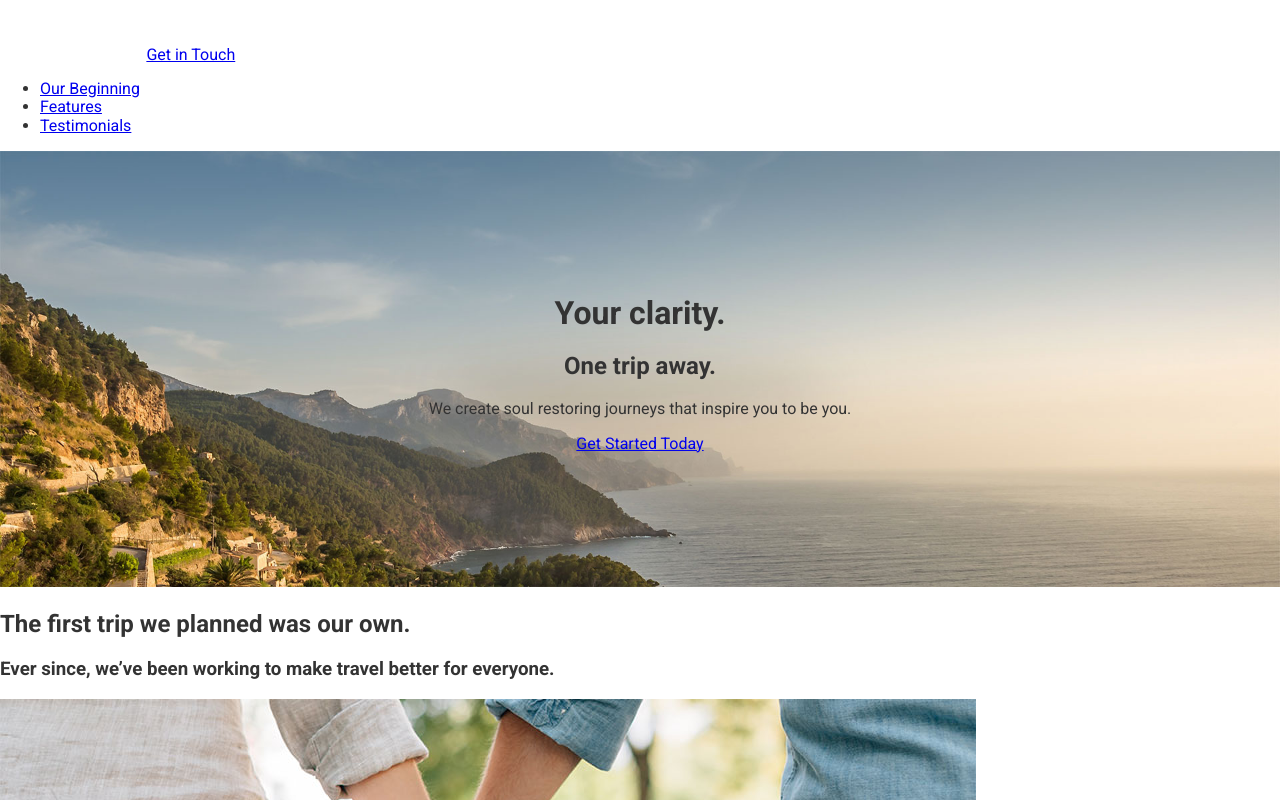
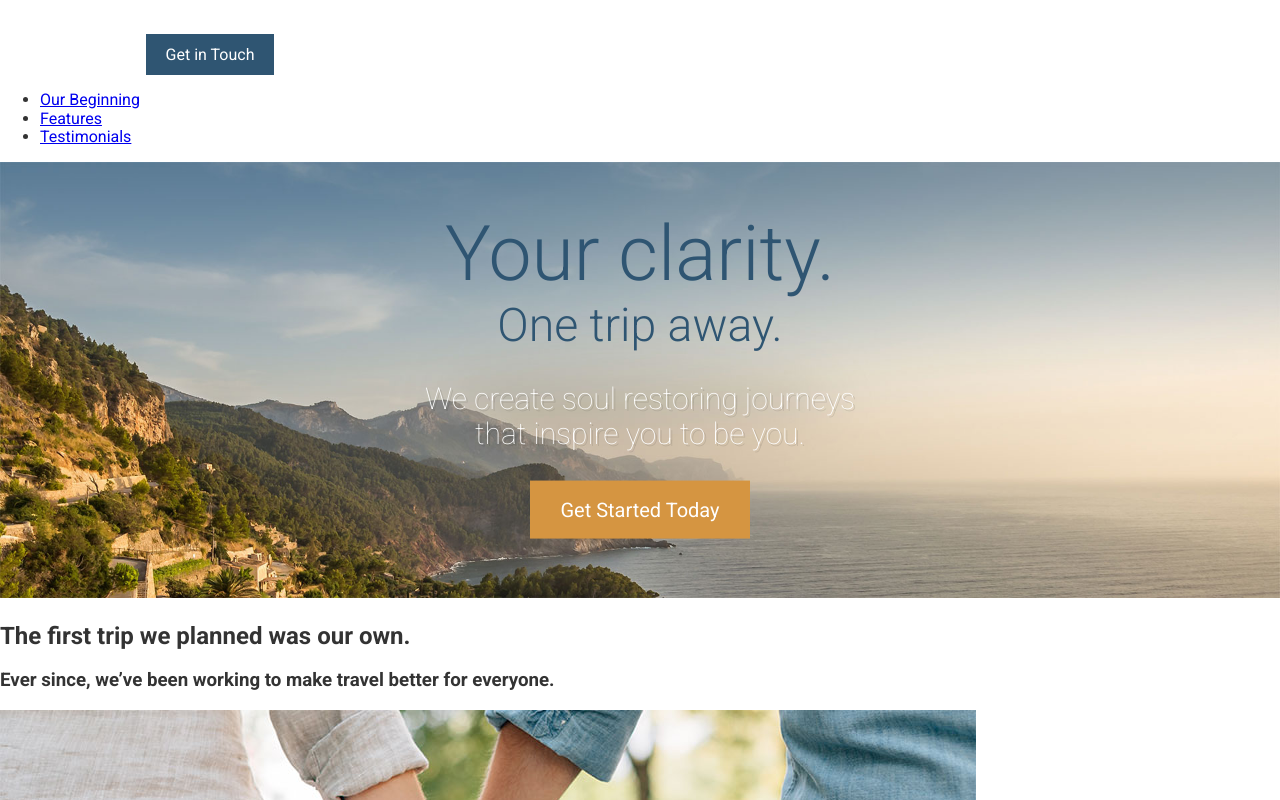
Before and after one commit to tichif/travel-site, a website: page app/index.htm in a window 1280 px wide. Shown: the top 800 px of the page. Drawn offline with Linux system fonts and the light colour scheme.

Commit message:
Style the hero section

```diff
--- /dev/null
+++ b/app/assets/styles/base/_variables.css
@@ -0,0 +1,2 @@
+$mainBlue: #2f5572;
+$mainOrange: #d59541;
--- /dev/null
+++ b/app/assets/styles/modules/_btn.css
@@ -0,0 +1,16 @@
+.btn {
+  background-color: $mainBlue;
+  color: #fff;
+  text-decoration: none;
+  padding: 0.7rem 1.2rem;
+  display: inline-block;
+
+  &--orange {
+    background-color: $mainOrange;
+  }
+
+  &--large {
+    font-size: 1.25rem;
+    padding: 1.1rem 1.9rem;
+  }
+}
--- a/app/assets/styles/modules/_large-hero.css
+++ b/app/assets/styles/modules/_large-hero.css
@@ -1,8 +1,7 @@
 .large-hero {
   position: relative;
-}
 
-.large-hero__text-content {
+  &__text-content {
     position: absolute;
     top: 50%;
     transform: translateY(-50%);
@@ -10,3 +9,28 @@
     width: 100%;
     text-align: center;
   }
+
+  &__title {
+    font-weight: 300;
+    color: $mainBlue;
+    font-size: 4.8rem;
+    margin: 0;
+  }
+
+  &__subtitle {
+    font-weight: 300;
+    color: $mainBlue;
+    font-size: 2.9rem;
+    margin: 0;
+  }
+
+  &__description {
+    color: #fff;
+    font-size: 1.875rem;
+    font-weight: 100;
+    text-shadow: 2px 2px 0 rgba(0, 0, 0, 0.1);
+    max-width: 30rem;
+    margin-left: auto;
+    margin-right: auto;
+  }
+}
--- a/app/assets/styles/styles.css
+++ b/app/assets/styles/styles.css
@@ -1,4 +1,6 @@
 @import 'normalize.css';
 
-@import './base/_global.css';
+@import './base/_global';
+@import './base/_variables';
 @import './modules/_large-hero';
+@import './modules/_btn';
--- a/app/index.htm
+++ b/app/index.htm
@@ -10,7 +10,7 @@
 <body>
   <header>
     <img src="assets/images/icons/clear-view-escapes.svg">
-    <a href="#">Get in Touch</a>
+    <a class="btn" href="#">Get in Touch</a>
     <nav>
       <ul>
         <li><a href="#our-beginning">Our Beginning</a></li>
@@ -23,10 +23,10 @@
   <div class="large-hero">
     <img src="assets/images/hero--large.jpg">
     <div class="large-hero__text-content">
-      <h1>Your clarity.</h1>
-      <h2>One trip away.</h2>
-      <p>We create soul restoring journeys that inspire you to be you.</p>
-      <p><a href="#">Get Started Today</a></p>
+      <h1 class="large-hero__title">Your clarity.</h1>
+      <h2 class="large-hero__subtitle">One trip away.</h2>
+      <p class="large-hero__description">We create soul restoring journeys that inspire you to be you.</p>
+      <p><a class="btn btn--orange btn--large" href="#">Get Started Today</a></p>
     </div>
   </div>
 
@@ -83,7 +83,7 @@
   </div>
 
   <footer>
-    <p>Copyright &copy; 2016 Clear View Escapes. All rights reserved. <a href="#">Get in Touch</a></p>
+    <p>Copyright &copy; 2016 Clear View Escapes. All rights reserved. <a class="btn btn--orange" href="#">Get in Touch</a></p>
   </footer>
   <!-- Leave this commented out HTML here until you need it for an upcoming "modal" lesson
   <div class="modal">
```
Also changed, not shown: app/bundled.js (+1 -1 lines). Lines whose indentation alone changed are shown as unchanged.
